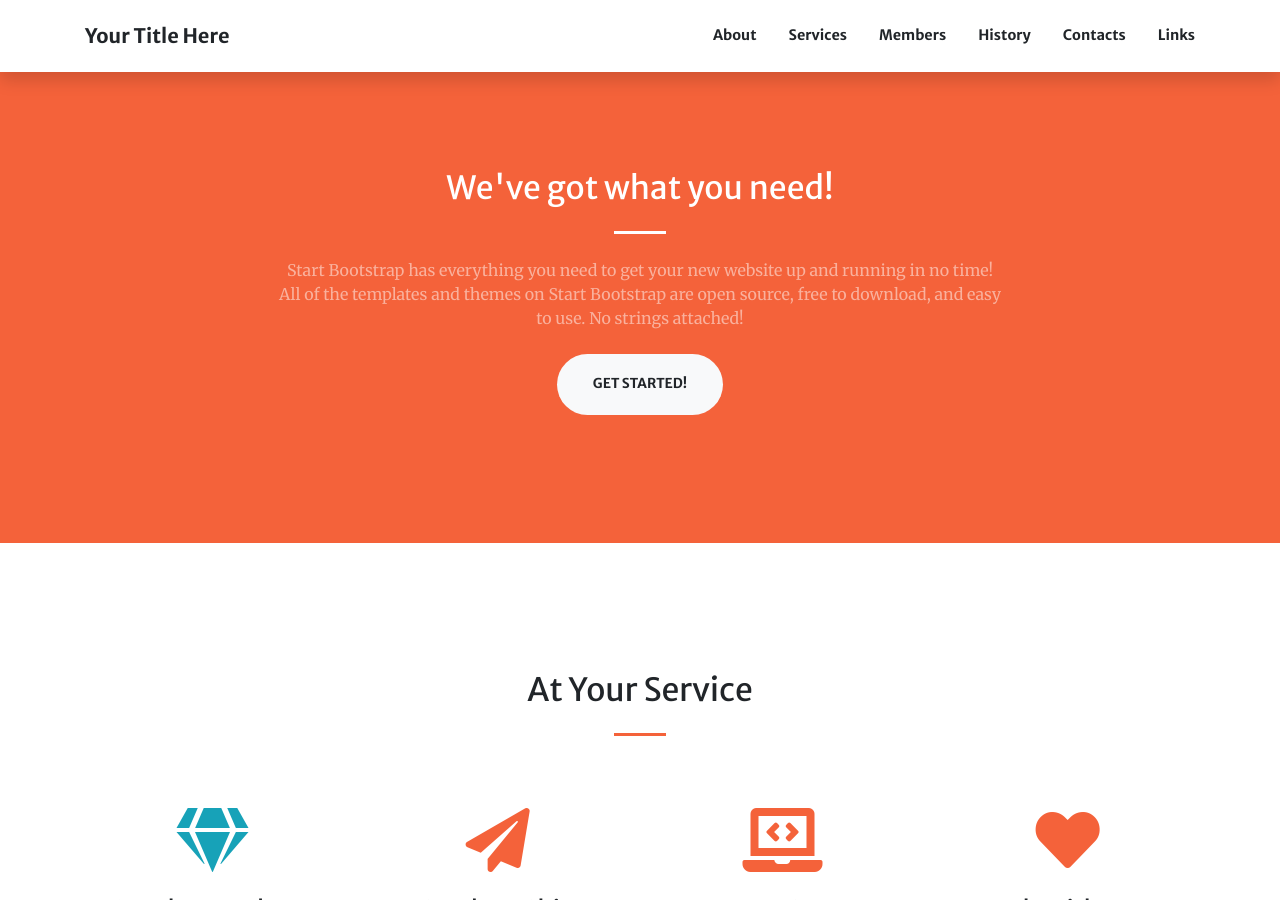
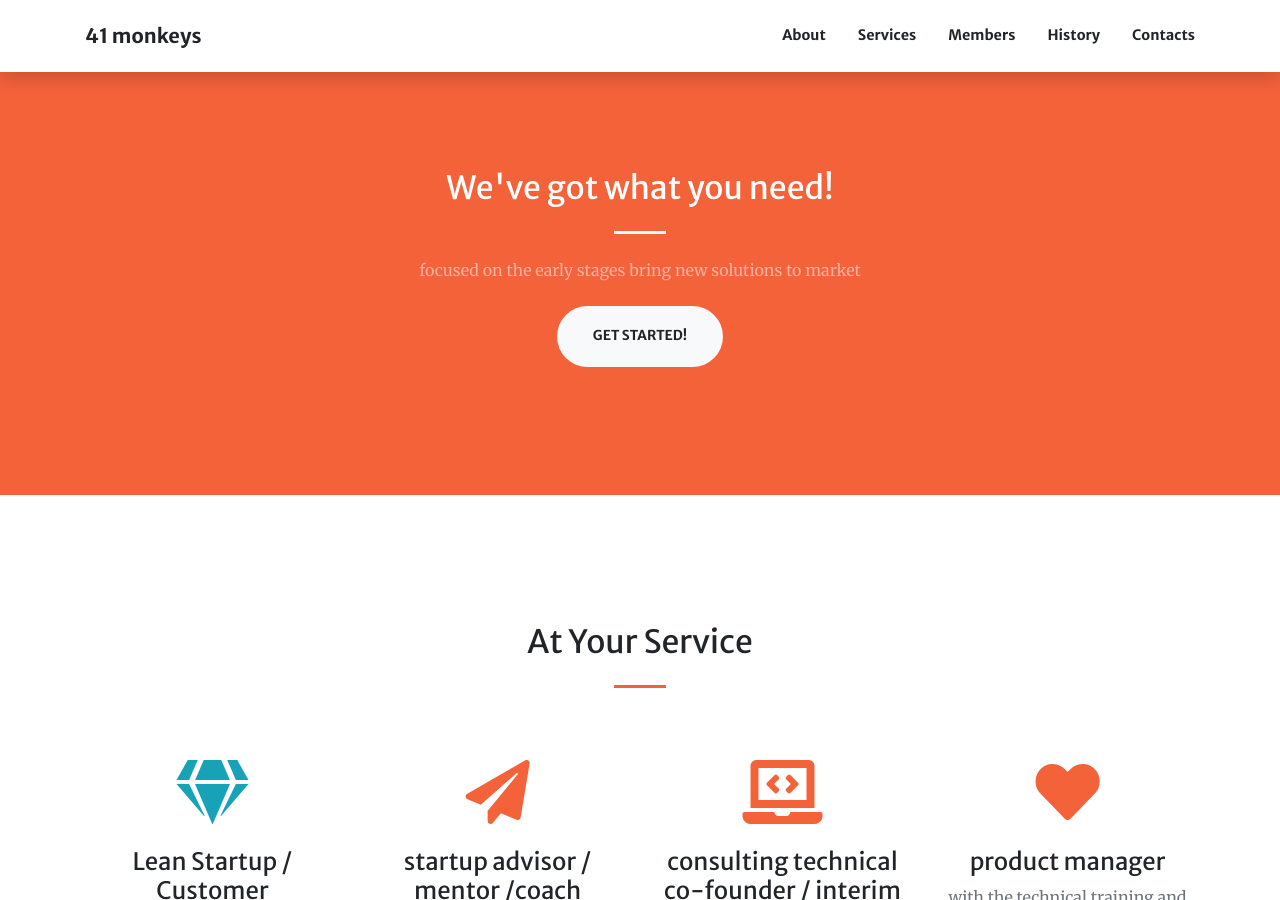
Before and after one commit to MonkeyNumberOne/41monkeys.github.io, a Jekyll site: the page built from index.md, in a window 1280 px wide and 900 px high, scrolled down 859 px. Built offline with Jekyll 4.4.1, drawn with Linux system fonts in a browser that asks for light colours; some of the changed text lies outside the part shown.

Commit message:
First Pass

```diff
--- a/Gemfile
+++ b/Gemfile
@@ -3,6 +3,7 @@ source "https://rubygems.org"
 git_source(:github) {|repo_name| "https://github.com/#{repo_name}" }
 
 gem "github-pages", "= 209"
+gem "webrick"
 
 group :jekyll_plugins do
  gem "jekyll-sitemap", "= 1.4.0"
--- a/_config.yml
+++ b/_config.yml
@@ -1,9 +1,9 @@
 # Site settings
-title: Your Title Here
+title: 41 monkeys
 description: > # this means to ignore newlines until "baseurl:"
-baseurl: "/creative-theme-jekyll-new/" # the subpath of your site, e.g. /blog/
-url: "" # the base hostname & protocol for your site
-author: Copyright &copy; 2019 - Start Bootstrap
+baseurl: "/" # the subpath of your site, e.g. /blog/
+url: "41monkeys.com" # the base hostname & protocol for your site
+author: Copyright &copy; 2022 - 41 monkeys
 lang: en_US
 
 # Build settings
--- a/_data/footer.yml
+++ b/_data/footer.yml
@@ -1,5 +1,5 @@
-copyright: '&copy; Start Bootstrap'
+copyright: '&copy; '
 links:
-  - text: Creative
-    url: 'https://startbootstrap.com/themes/creative/'
+  - text: 41monkeys.com
+    url: 'https://41monkeys.com/'
     new_window: true
--- a/_data/menus.yml
+++ b/_data/menus.yml
@@ -13,5 +13,3 @@ header:
   url: /#timeline
 - title: Contacts
   url: /#contacts
-- title: Links
-  url: /links
--- a/index.md
+++ b/index.md
@@ -1,7 +1,7 @@
 ---
 layout: home
 header:
-  title: Your Favorite Source of Free Bootstrap Themes
+  title: "'cause companies don't start themselves"
   text: >
     Start Bootstrap can help you build better websites using the Bootstrap
     framework! Just download a theme and start customizing, no strings attached!
@@ -15,7 +15,7 @@ sections:
     section_id: about
     background_style: bg-primary
     title: We've got what you need!
-    text: Start Bootstrap has everything you need to get your new website up and running in no time! All of the templates and themes on Start Bootstrap are open source, free to download, and easy to use. No strings attached!
+    text: focused on the early stages bring new solutions to market
     actions:
       - title: Get Started!
         url: '#page-top'
@@ -26,24 +26,27 @@ sections:
     #background_style: bg-info
     title: At Your Service
     services:
-      - title: Sturdy Templates
-        text: Our templates are updated regularly so they don't break.
+      - title: Lean Startup / Customer Development coach
+        text: Find your Minimum Viable Demographic and the right path to solve their problem
         icon: fa-gem text-info
-        url: https://startbootstrap.com/
-      - title: Ready to Ship
-        text: You can use this theme as is, or you can make changes!
+        url: https://41monkeys.com/
+
+      - title: startup advisor / mentor /coach
+        text: You are an expert at somethings but perhaps need a little ...
         icon: fa-paper-plane
-      - title: Up to Date
-        text: We update dependencies to keep things fresh.
+
+      - title: consulting technical co-founder / interim CTO
+        text: are you lacking a someone on your technical side?
         icon: fa-laptop-code
-      - title: Made with Love
-        text: You have to make your websites with love these days!
+
+      - title: product manager
+        text: with the technical training and experience to know the tech side and the empathy and expeirence to know your customer and their real problem, I can help you manange your product and help you build what you need now and what you need next < technical product manager >
         icon: fa-heart
-      - title: Other 1
-        text: Some not-so long text here.
+      - title: software/system architect
+        text: breakdown what needs to be built, what what tech, and how to get it done
         icon: fa-heart
-      - title: Other 2
-        text: Some not-so long text here.
+      - title: Rails developer (full-stack)
+        text: I have built 3 commercial products from the ground up.
         icon: fa-heart
 
   - type: portfolio.html
@@ -81,10 +84,10 @@ sections:
 
   - type: aside.html
     section_id: aside
-    title: Free Download at Start Bootstrap!
+    title: Download my electronic card (vCard)
     actions:
       - title: Download Now!
-        url: https://startbootstrap.com/themes/creative/
+        url: /card/KenDecanio.vcf
         class: btn-light
 
   - type: members.html
```
Also changed, not shown: links.md (+5 -5 lines), Gemfile.lock.
